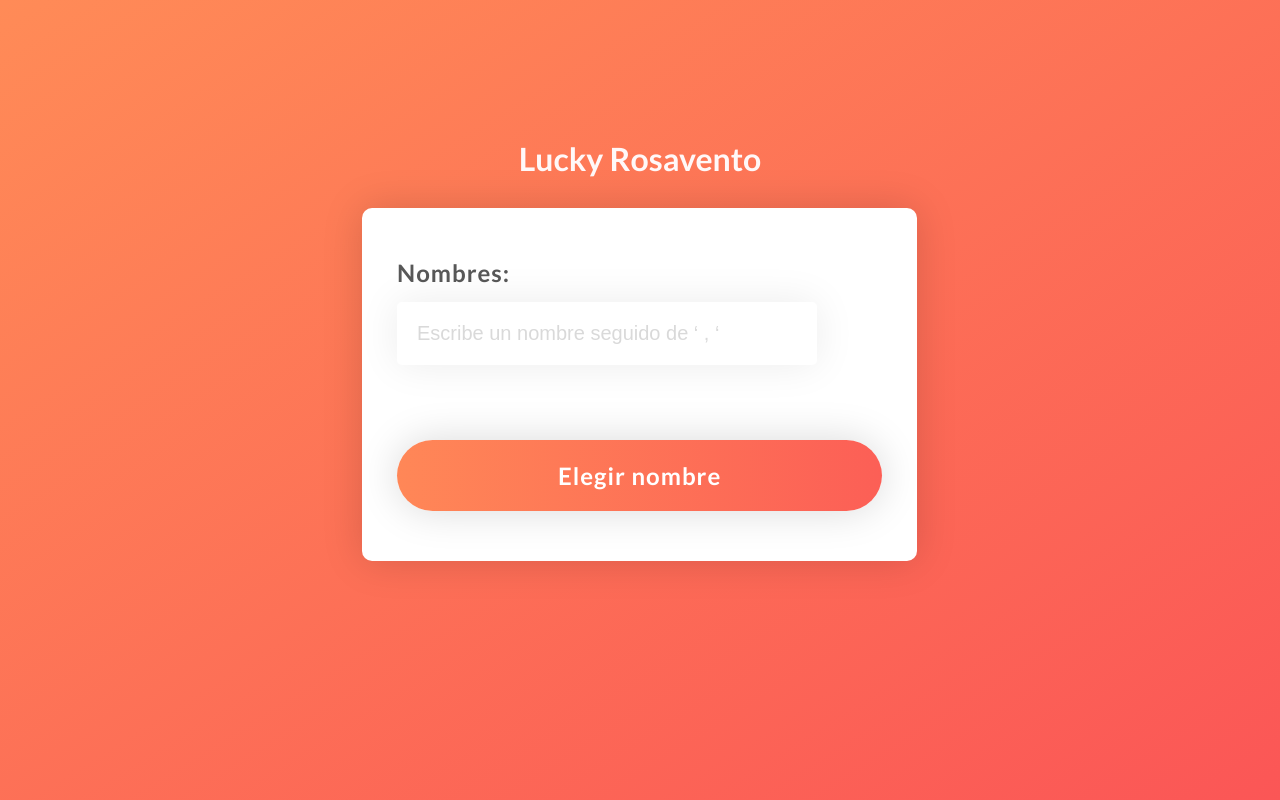
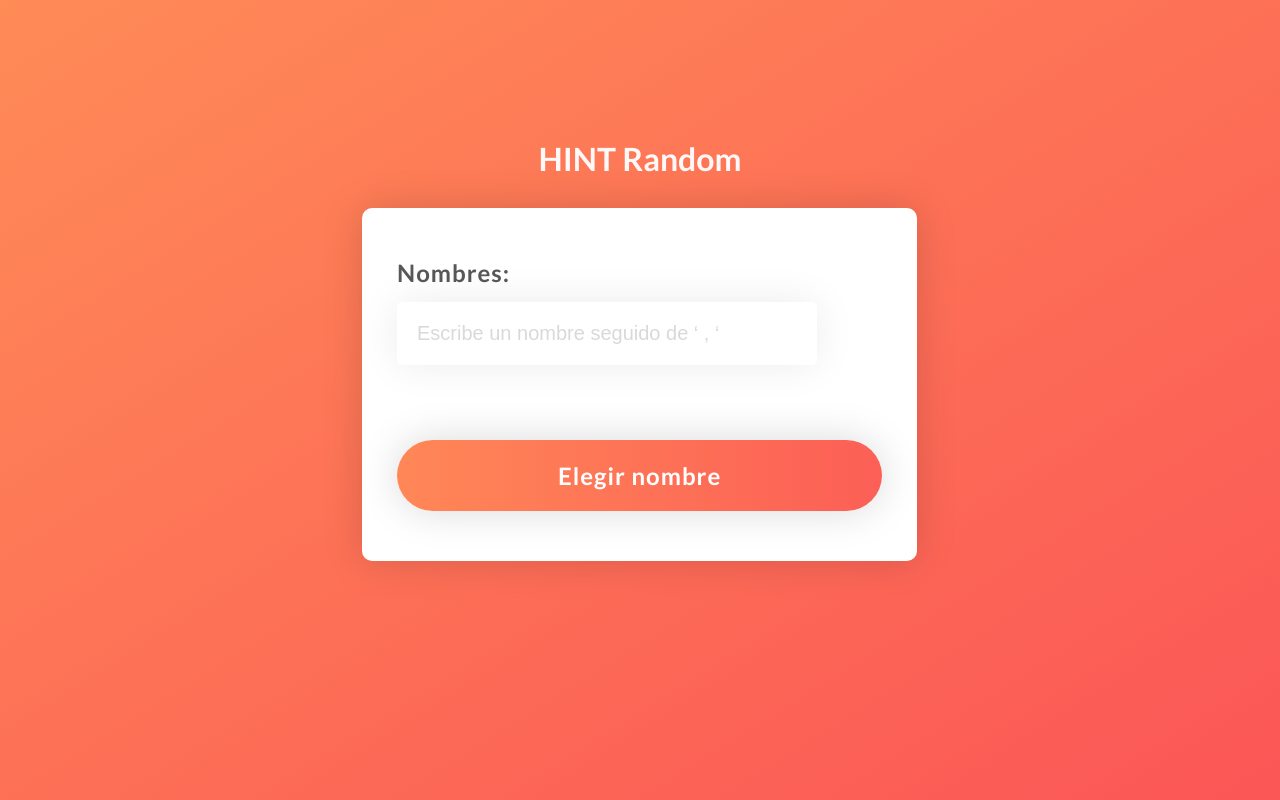
Before and after one commit to guilledata/hint-random, a plain HTML site: page index.html in a window 1280 px wide. Drawn offline with nearby package versions, Linux system fonts and the light colour scheme.

Commit message:
Update index.html

```diff
--- a/index.html
+++ b/index.html
@@ -24,7 +24,7 @@
       <div class="background">
 
         <header>
-            <h1 class="title">Lucky Rosavento</h1>
+            <h1 class="title">HINT Random</h1>
           <div class="namepicker">
             <p>Nombres:</p>
             <input id="names" type="text" placeholder="Escribe un nombre seguido de ‘ , ‘">
```
